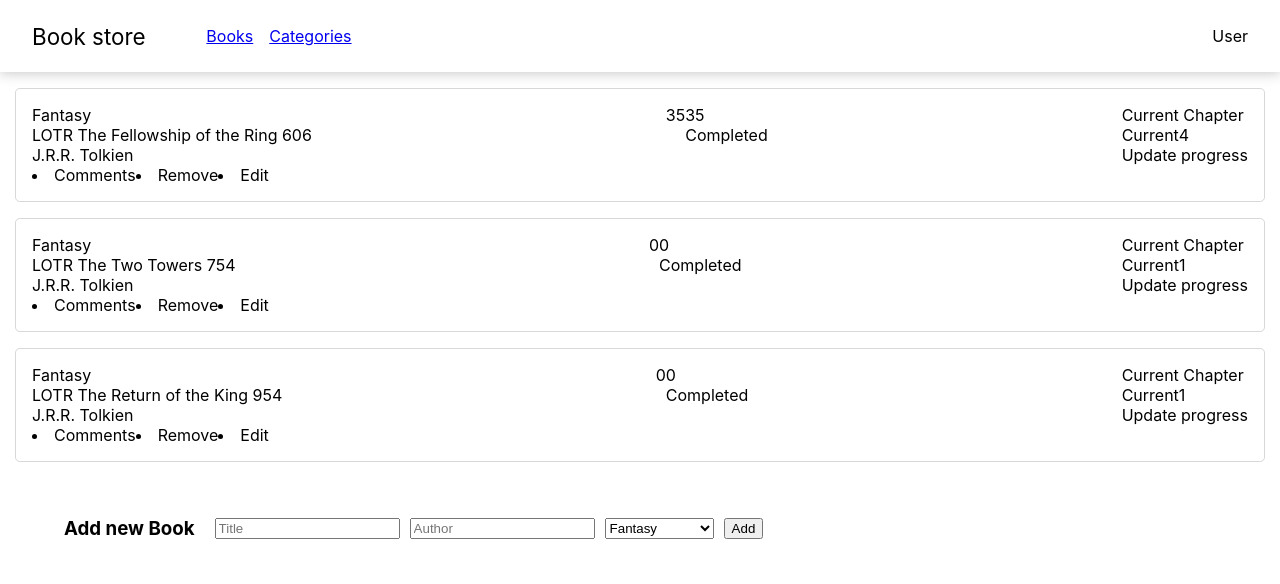
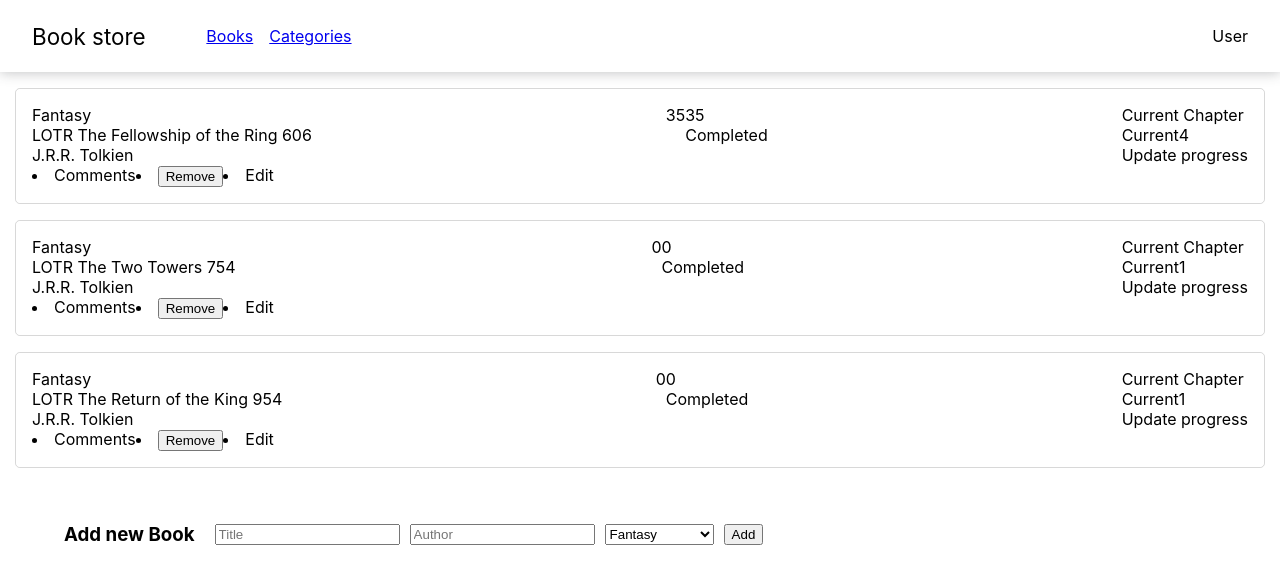
Before and after one commit to marijanbrvar/book_store_react, a React (Create React App) app: page / in a window 1280 px wide. Shown: the top 584 px of the page. Built offline with nearby package versions, Linux system fonts and the light colour scheme.

Commit message:
Refactor code for remove book add delBook function

```diff
--- a/src/components/Book.js
+++ b/src/components/Book.js
@@ -1,11 +1,16 @@
 import React from 'react';
 import PropTypes from 'prop-types';
+import { useDispatch } from 'react-redux';
+import { removeBook } from '../redux/books';
 import './book.css';
 
 const Book = (props) => {
+  const dispatch = useDispatch();
   const {
-    title, category, pages, author, completed, chapter,
+    title, category, pages, author, completed, chapter, id,
   } = props;
+
+  const delBook = (e) => dispatch(removeBook(parseInt(e.target.id, 10)));
 
   return (
     <div className="book">
@@ -21,7 +26,15 @@
         </div>
         <div className="book-actions">
           <li>Comments</li>
-          <li>Remove</li>
+          <li>
+            <button
+              type="button"
+              id={id}
+              onClick={delBook}
+            >
+              Remove
+            </button>
+          </li>
           <li>Edit</li>
         </div>
       </div>
@@ -45,6 +58,7 @@
 };
 
 Book.propTypes = {
+  id: PropTypes.number.isRequired,
   title: PropTypes.string.isRequired,
   category: PropTypes.string.isRequired,
   author: PropTypes.string.isRequired,
```
